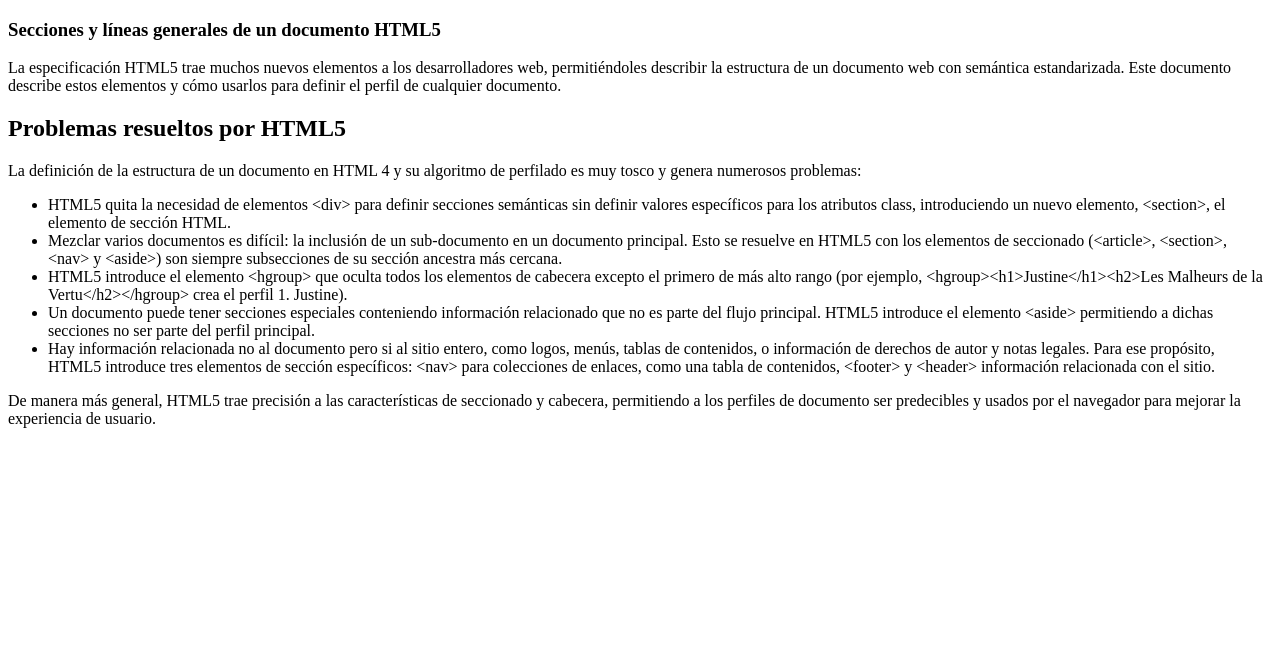
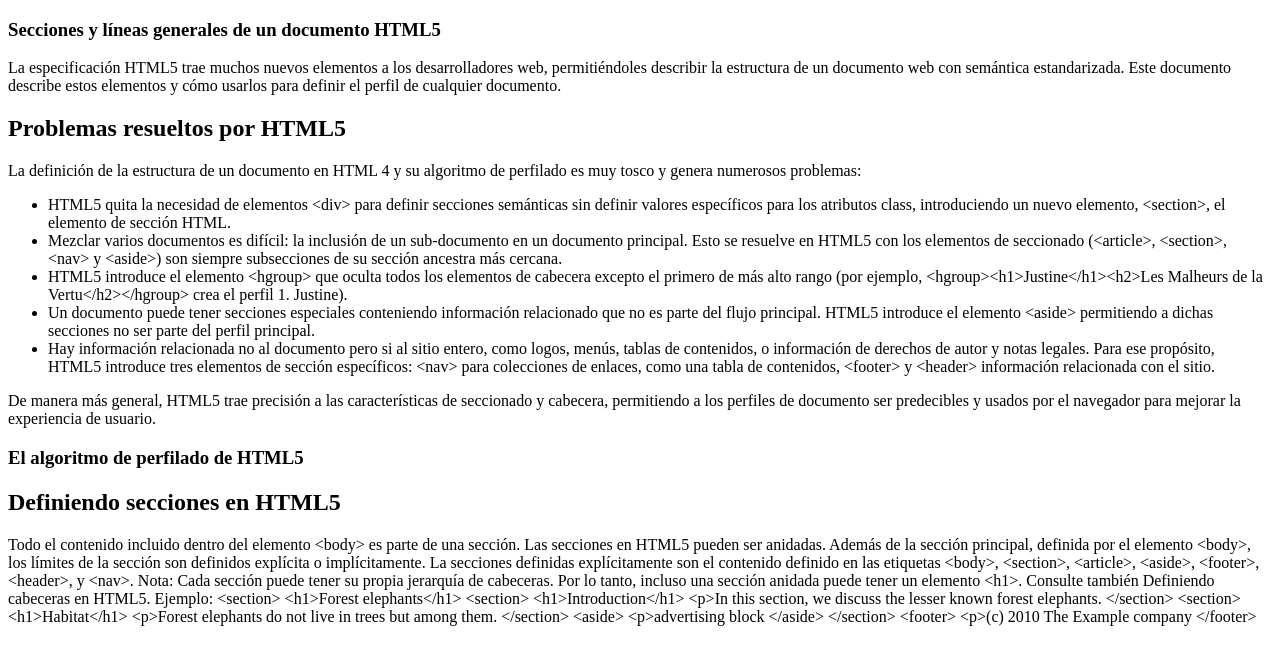
Before and after one commit to jacintoMelero/jacintoMelero.github.io, a plain HTML site: page index.html in a window 1280 px wide. Drawn offline with Linux system fonts and the light colour scheme.

Commit message:
Faltaba texto.

```diff
--- a/index.html
+++ b/index.html
@@ -28,5 +28,34 @@
               De manera más general, HTML5 trae precisión a las características de seccionado y cabecera, permitiendo a los perfiles de documento ser predecibles y usados por el navegador para mejorar la experiencia de usuario.
         </article>
       </section>
+        <section>
+<article>
+<h1>El algoritmo de perfilado de HTML5</h1>
+
+<h2>Definiendo secciones en HTML5</h2>
+
+<p>Todo el contenido incluido dentro del elemento &lt;body&gt; es parte de una sección. Las secciones en HTML5 pueden ser anidadas. Además de la sección principal, definida por el elemento &lt;body&gt;, los límites de la sección son definidos explícita o implícitamente. La secciones definidas explícitamente son el contenido definido en las etiquetas &lt;body&gt;, &lt;section&gt;, &lt;article&gt;, &lt;aside&gt;, &lt;footer&gt;, &lt;header&gt;, y &lt;nav&gt;. Nota: Cada sección puede tener su propia jerarquía de cabeceras. Por lo tanto, incluso una sección anidada puede tener un elemento &lt;h1&gt;. Consulte también Definiendo cabeceras en HTML5.
+
+Ejemplo:
+
+&lt;section&gt;
+     &lt;h1&gt;Forest elephants&lt;/h1&gt;
+&lt;section&gt;
+     &lt;h1&gt;Introduction&lt;/h1&gt;
+     &lt;p&gt;In this section, we discuss the lesser known forest elephants.
+&lt;/section&gt;
+ &lt;section&gt;
+    &lt;h1&gt;Habitat&lt;/h1&gt;
+    &lt;p&gt;Forest elephants do not live in trees but among them.
+ &lt;/section&gt;
+ &lt;aside&gt;
+    &lt;p&gt;advertising block
+    &lt;/aside&gt;
+&lt;/section&gt;
+&lt;footer&gt;
+     &lt;p&gt;(c) 2010 The Example company
+&lt;/footer&gt;</p>
+</article>
+</section>
     </body>
 </html>
```
